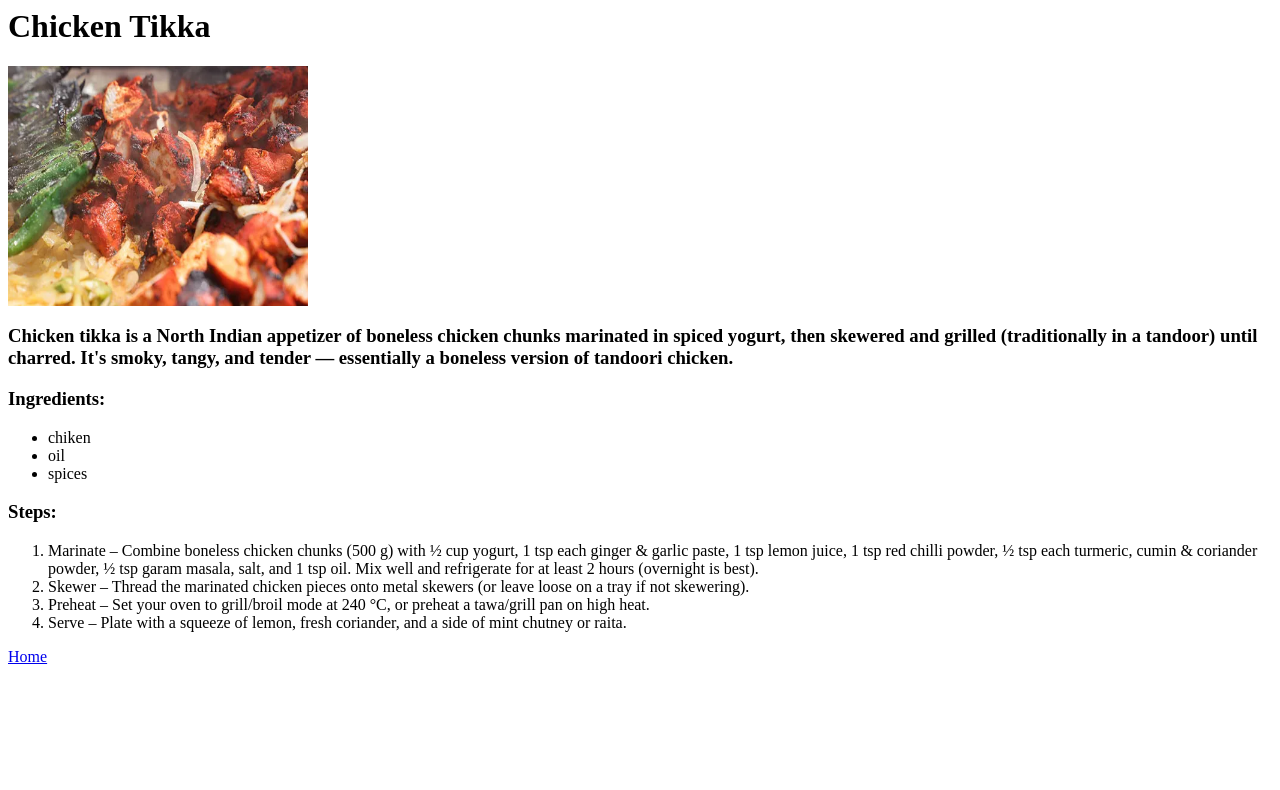
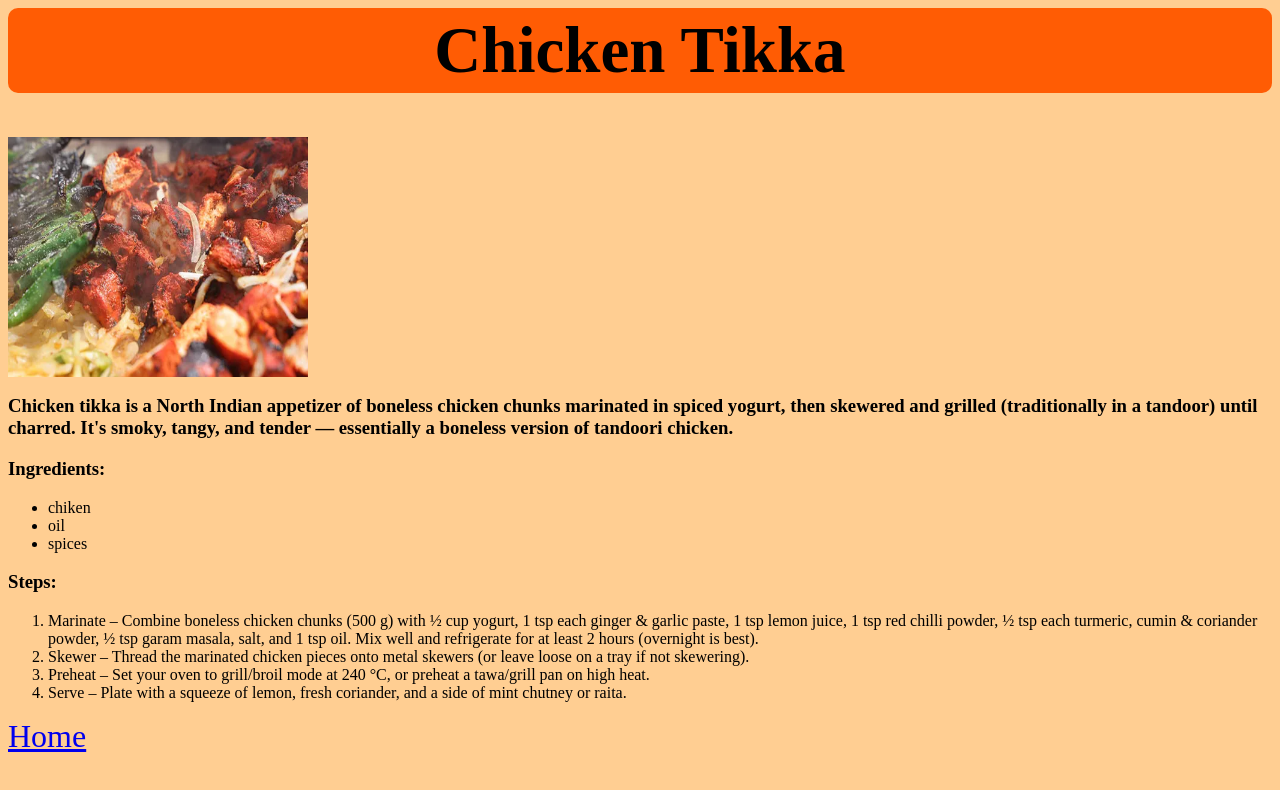
Before and after one commit to Vedant-Kh/odin-recipes, a plain HTML site: page recipes/chickentikka.html in a window 1280 px wide. Drawn offline with Linux system fonts and the light colour scheme.

Commit message:
added css and linked all the sheets with css.

```diff
--- a/recipes/chickentikka.html
+++ b/recipes/chickentikka.html
@@ -1,3 +1,6 @@
+<head>
+    <link rel="stylesheet" href="../style.css">
+</head>
 <body>
     <h1>Chicken Tikka</h1>
     <img src="../images/ctikka.png" width="300" height="240" alt="pasta image"><br>
@@ -15,5 +18,5 @@
         <li>Preheat – Set your oven to grill/broil mode at 240 °C, or preheat a tawa/grill pan on high heat.</li>
         <li>Serve – Plate with a squeeze of lemon, fresh coriander, and a side of mint chutney or raita.</li>
     </ol>
-    <a href = "../index.html">Home</a>
+    <a href = "../index.html" class="links">Home</a>
 </body>
--- /dev/null
+++ b/style.css
@@ -0,0 +1,15 @@
+body{
+    background-color: rgb(255, 206, 146);
+    font-family: 'Times New Roman', Times, serif;
+}
+h1{
+    display: block;
+    background-color: rgb(255, 92, 4);
+    text-align: center;
+    padding: 5px;
+    font-size: 65px;
+    border-radius: 10px;
+}
+a{
+    font-size: 32px;
+}
```
Also changed, not shown: index.html (+2 -1 lines), recipes/pasta.html (+4 -1 lines), recipes/taco.html (+4 -1 lines).
